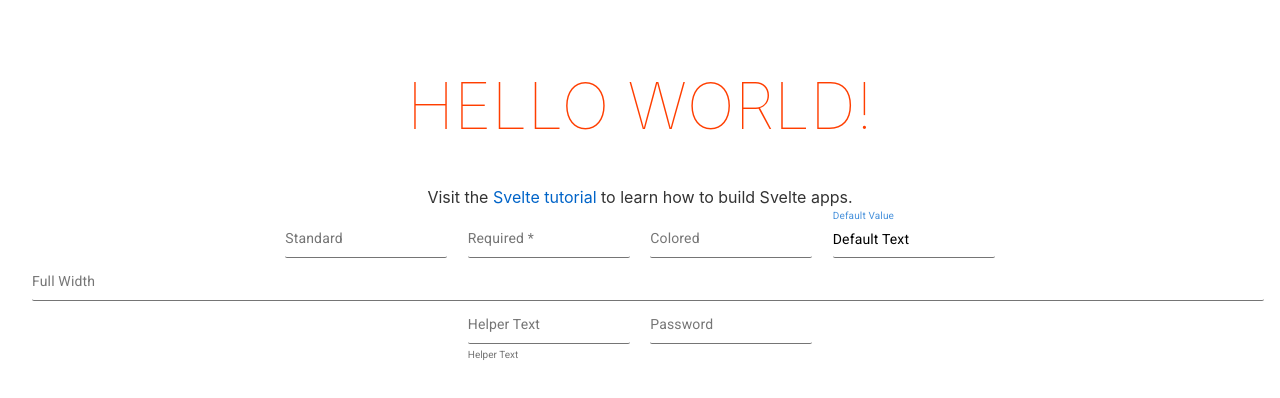
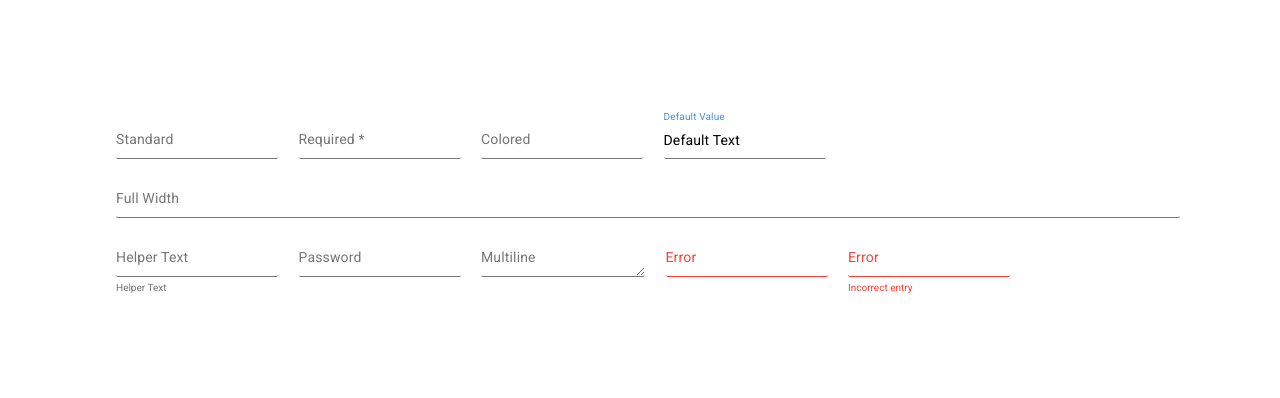
Before and after one commit to rohinivsenthil/skaffa, a Svelte app: page / in a window 1280 px wide. Shown: the top 398 px of the page. Built offline with nearby package versions, Linux system fonts and the light colour scheme; a web font is replaced by a local one.

Commit message:
(improv) add multiline and include more props

```diff
--- a/src/App.svelte
+++ b/src/App.svelte
@@ -1,7 +1,6 @@
 <script>
 	import Button from "./components/Button/index.svelte";
 	import TextField from "./components/TextField/index.svelte";
-	export let name;
 </script>
 
 <style>
@@ -12,17 +11,10 @@
 	}
 
 	main {
-		text-align: center;
-		padding: 1em;
-		max-width: 240px;
-		margin: 0 auto;
-	}
-
-	h1 {
-		color: #ff3e00;
-		text-transform: uppercase;
-		font-size: 4em;
-		font-weight: 100;
+		display: flex;
+		justify-content: center;
+		align-items: center;
+		padding: 100px;
 	}
 
 	@media (min-width: 640px) {
@@ -44,12 +36,6 @@
 	rel="stylesheet" />
 
 <main>
-	<h1>Hello {name}!</h1>
-	<p>
-		Visit the
-		<a href="https://svelte.dev/tutorial">Svelte tutorial</a>
-		to learn how to build Svelte apps.
-	</p>
 	<div style="width: 100%">
 		<TextField label="Standard" />
 		<TextField label="Required" required />
@@ -58,5 +44,8 @@
 		<TextField label="Full Width" fullWidth />
 		<TextField label="Helper Text" helperText="Helper Text" />
 		<TextField label="Password" type="password" />
+		<TextField label="Multiline" multiline />
+		<TextField label="Error" error />
+		<TextField label="Error" error helperText="Incorrect entry"/>
 	</div>
 </main>
--- a/src/components/TextField/index.svelte
+++ b/src/components/TextField/index.svelte
@@ -12,16 +12,16 @@
   export let helperText;
   export let onChange;
   export let type = "text";
+  export let multiline = false;
+  export let rows = "1";
+  export let error = false;
   /**
    * TODO: add in following props
    * disabled
-   * error
    * input props
    * input style
    * wrapper style
-   * multiline
    * placeholder
-   * rows
    * size
    * variant
    */
@@ -32,6 +32,14 @@
   const textfGroupClass =
     "spunk-textf-group " +
     `${fullWidth ? "spunk-textf-group-full-width " : ""}`;
+  const textfClass = "spunk-textf " + `${error ? "spunk-textf-error " : ""}`;
+  const textfBarClass =
+    "spunk-textf-bar " + `${error ? "spunk-textf-bar-error " : ""}`;
+  const textfLabelClass =
+    "spunk-textf-label " + `${error ? "spunk-textf-label-error " : ""}`;
+  const textfHelperTextClass =
+    "spunk-textf-helper-text " +
+    `${error ? "spunk-textf-helper-text-error " : ""}`;
   label = `${required ? label + " *" : label}`;
 </script>
 
@@ -42,7 +50,7 @@
     flex-direction: column;
     vertical-align: top;
     min-width: 0;
-    margin: 8px;
+    margin: 24px 8px 8px 8px;
     padding: 0;
     font-family: "Roboto", "Helvetica", "Arial", sans-serif;
   }
@@ -69,6 +77,10 @@
     cursor: text;
   }
 
+  .spunk-textf-error {
+    border-bottom: 1px solid #f44336;
+  }
+
   .spunk-textf:focus {
     outline: none;
   }
@@ -91,11 +103,20 @@
     -webkit-transition: 0.2s ease all;
   }
 
+  .spunk-textf-label-error {
+    color: #f44336;
+  }
+
   .spunk-textf:focus ~ .spunk-textf-label,
   .spunk-textf:valid ~ .spunk-textf-label {
     top: -20px;
     font-size: 10px;
     color: rgb(var(--textf-color));
+  }
+
+  .spunk-textf-error:focus ~ .spunk-textf-label,
+  .spunk-textf-error:valid ~ .spunk-textf-label {
+    color: #f44336;
   }
 
   .spunk-textf-bar {
@@ -114,6 +135,11 @@
     transition: 0.2s ease all;
     -moz-transition: 0.2s ease all;
     -webkit-transition: 0.2s ease all;
+  }
+
+  .spunk-textf-bar-error:before,
+  .spunk-textf-bar-error:after {
+    background: #f44336;
   }
 
   .spunk-textf-bar:before {
@@ -135,19 +161,35 @@
     font-size: 10px;
     color: #757575;
   }
+
+  .spunk-textf-helper-text-error {
+    color: #f44336;
+  }
 </style>
 
 <div class={textfGroupClass} style={textfStyle}>
+  {#if !multiline}
     <input
-    class="spunk-textf"
+      class={textfClass}
       {type}
       required
       on:input={onChange}
       value={textfValue}
       {id}
       {name} />
-  <span class="spunk-textf-bar" />
-  {#if helperText}<span class="spunk-textf-helper-text">{helperText}</span>{/if}
+  {:else}
+    <textarea
+      class={textfClass}
+      {type}
+      {rows}
+      required
+      on:input={onChange}
+      value={textfValue}
+      {id}
+      {name} />
+  {/if}
+  <span class={textfBarClass} />
+  {#if helperText}<span class={textfHelperTextClass}>{helperText}</span>{/if}
   <!-- svelte-ignore a11y-label-has-associated-control -->
-  <label class="spunk-textf-label">{label}</label>
+  <label class={textfLabelClass}>{label}</label>
 </div>
```
Lines whose indentation alone changed are shown as unchanged.
